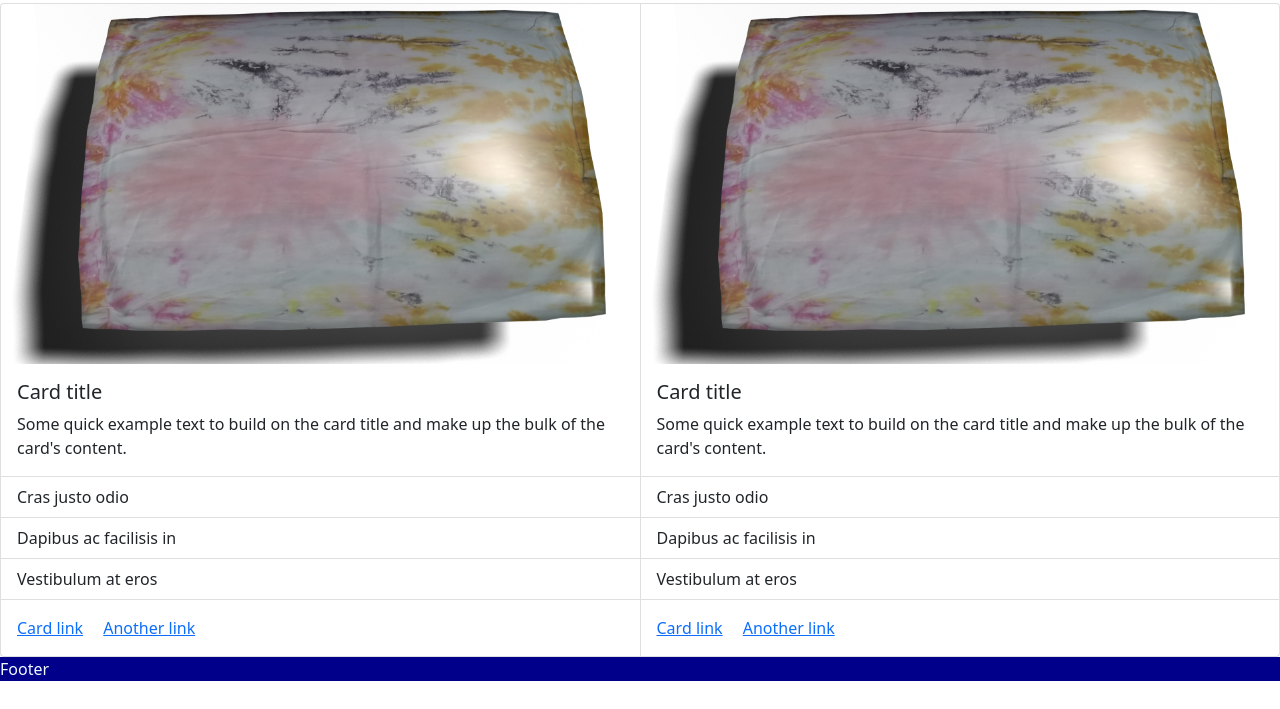
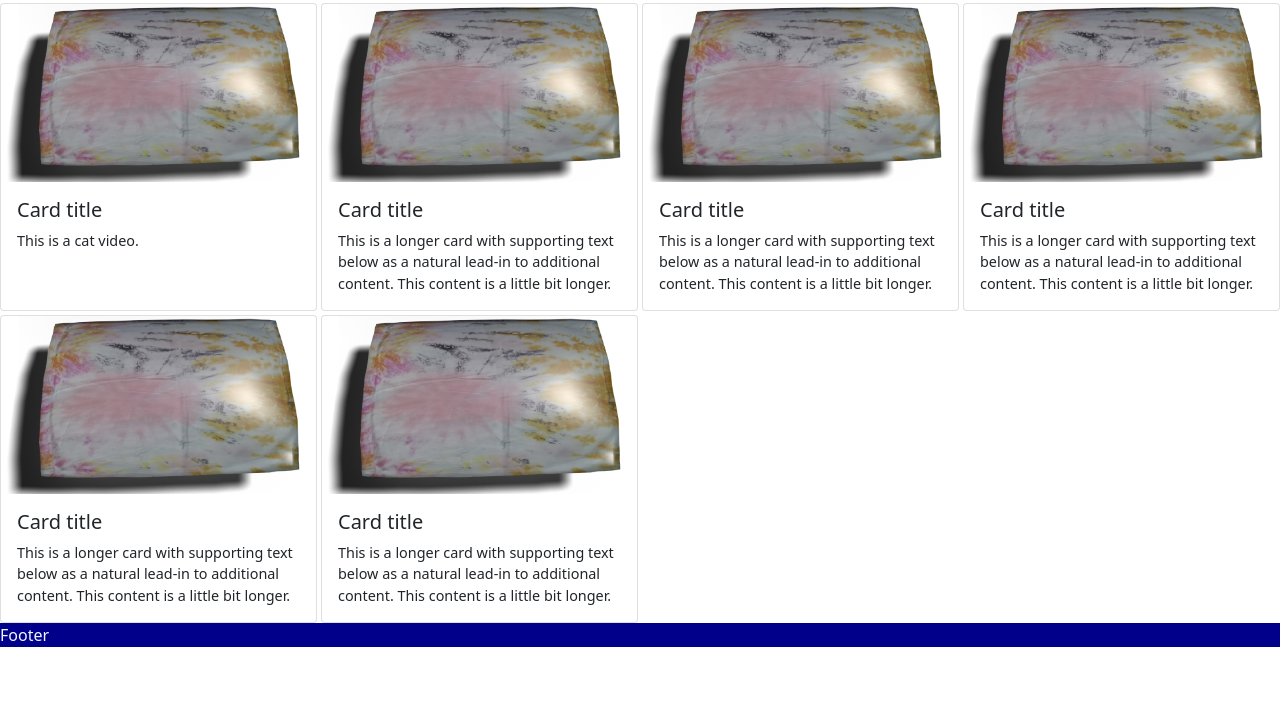
Before and after one commit to Anotrovics/Anotrovics, a PHP site: page / in a window 1280 px wide. Shown: the part 91-800 px from the top of the page. Run offline with PHP 8.4, Linux system fonts and the light colour scheme.

Commit message:
Update 1.0.0

```diff
--- a/style.css
+++ b/Main.css
@@ -95,8 +95,11 @@ body{
 }
 
 .card{
-  width: 200px;
   margin-right: 0px !important;
+}
+
+.card-text{
+  font-size: 90%;
 }
 
 footer{
--- a/index.html
+++ b/index.html
@@ -1,6 +1,7 @@
 <!DOCTYPE html>
 <html lang="en">
 <head>
+
   <!--Tittle-->
   <title>Anotrovics</title>
   <link rel="icon" type="image/png" href="Site-Acsesaris/Icon.png"/>
@@ -13,7 +14,7 @@
   <link href="https://cdn.jsdelivr.net/npm/bootstrap@5.0.0-beta1/dist/css/bootstrap.min.css" rel="stylesheet" integrity="sha384-giJF6kkoqNQ00vy+HMDP7azOuL0xtbfIcaT9wjKHr8RbDVddVHyTfAAsrekwKmP1" crossorigin="anonymous">
 
   <!--My Css Links-->
-  <link rel="stylesheet" type="text/css" href="Style.css"/>
+  <link rel="stylesheet" type="text/css" href="Main.css"/>
   <link rel="stylesheet" type="text/css" href="Styles/font.css"/>
 </head>
 
@@ -53,53 +54,78 @@
         <a class="dropdown-item top" href="#" style="font-size: 1.2vw;">Software</a>
       </div>
 
-      <input class="my-search col" type="search" placeholder="Search" aria-label="Search">
-      <button class="my-btn btn btn-outline-success col" type="submit">Search</button>
+      <input class="my-search col" type="search" id="myInput" placeholder="Search" aria-label="Search">
+      <button class="my-btn btn btn-outline-success col" onclick="searchFuntion()" type="submit">Search</button>
     </nav>
   </div>
 
   <section>
 
     <article>
-      <div class="card-group">
-        <div class="card" style="width: 18rem;">
+      <div class="row row-cols-4 row-cols-md-4 g-1" id="myUL">
+        <div class="col">
+          <div class="card h-100">
+            <img calass="card-image" src="products\pillow.png" class="card-img-top" alt="...">
+            <div class="card-body">
+              <h5 class="card-title">Card title</h5>
+              <p class="card-text">This is a cat video.</p>
+            </div>
+          </div>
+        </div>
+        <div class="col">
+          <div class="card h-100">
             <img src="products\pillow.png" class="card-img-top" alt="...">
             <div class="card-body">
               <h5 class="card-title">Card title</h5>
-            <p class="card-text">Some quick example text to build on the card title and make up the bulk of the card's content.</p>
-          </div>
-          <ul class="list-group list-group-flush">
-            <li class="list-group-item">Cras justo odio</li>
-            <li class="list-group-item">Dapibus ac facilisis in</li>
-            <li class="list-group-item">Vestibulum at eros</li>
-          </ul>
-          <div class="card-body">
-            <a href="#" class="card-link">Card link</a>
-            <a href="#" class="card-link">Another link</a>
+              <p class="card-text">This is a longer card with supporting text below as a natural lead-in to additional content. This content is a little bit longer.</p>
             </div>
           </div>
-        <div class="card" style="width: 18rem;">
+        </div>
+        <div class="col">
+          <div class="card h-100">
             <img src="products\pillow.png" class="card-img-top" alt="...">
             <div class="card-body">
               <h5 class="card-title">Card title</h5>
-            <p class="card-text">Some quick example text to build on the card title and make up the bulk of the card's content.</p>
+              <p class="card-text">This is a longer card with supporting text below as a natural lead-in to additional content. This content is a little bit longer.</p>
             </div>
-          <ul class="list-group list-group-flush">
-            <li class="list-group-item">Cras justo odio</li>
-            <li class="list-group-item">Dapibus ac facilisis in</li>
-            <li class="list-group-item">Vestibulum at eros</li>
-          </ul>
+          </div>
+        </div>
+        <div class="col">
+          <div class="card h-100">
+            <img src="products\pillow.png" class="card-img-top" alt="...">
             <div class="card-body">
-            <a href="#" class="card-link">Card link</a>
-            <a href="#" class="card-link">Another link</a>
+              <h5 class="card-title">Card title</h5>
+              <p class="card-text">This is a longer card with supporting text below as a natural lead-in to additional content. This content is a little bit longer.</p>
+            </div>
+          </div>
+        </div>
+        <div class="col">
+          <div class="card h-100">
+            <img src="products\pillow.png" class="card-img-top" alt="...">
+            <div class="card-body">
+              <h5 class="card-title">Card title</h5>
+              <p class="card-text">This is a longer card with supporting text below as a natural lead-in to additional content. This content is a little bit longer.</p>
+            </div>
+          </div>
+        </div>
+        <div class="col">
+          <div class="card h-100">
+            <img src="products\pillow.png" class="card-img-top" alt="...">
+            <div class="card-body">
+              <h5 class="card-title">Card title</h5>
+              <p class="card-text">This is a longer card with supporting text below as a natural lead-in to additional content. This content is a little bit longer.</p>
+            </div>
+          </div>
         </div>
       </div>
     </article>
   </section>
 
         <footer>
-            <p>Footer</p>
+            <p id="test">Footer</p>
         </footer>
+
+        <script type="text/javascript" src="js\code-adder.js"></script>
 
         <!-- Bootstrap Bundle with Popper -->
         <script src="https://cdn.jsdelivr.net/npm/bootstrap@5.0.0-beta1/dist/js/bootstrap.bundle.min.js" integrity="sha384-ygbV9kiqUc6oa4msXn9868pTtWMgiQaeYH7/t7LECLbyPA2x65Kgf80OJFdroafW" crossorigin="anonymous"></script>
--- /dev/null
+++ b/js/code-adder.js
@@ -0,0 +1,35 @@
+function s() {
+  var input, filter, ul, li, a, i, txtValue;
+  input = document.getElementById('myInput');
+  filter = input.value.toUpperCase();
+  ul = document.getElementById("myUL");
+  li = ul.getElementsByClassName('card');
+
+  // Loop through all list items, and hide those who don't match the search query
+  for (i = 0; i < li.length; i++) {
+    a = li[i].getElementsByTagName("h5")[0];
+    txtValue = a.textContent || a.innerText;
+    if (txtValue.toUpperCase().indexOf(filter) > -1) {
+      li[i].style.display = "";
+    } else {
+      li[i].style.display = "none";
+    }
+  }
+}
+
+function searchFuntion() {
+  array =[]
+  for (i=0; i < 5; i++){
+    array[i] = i + 1
+  }
+  i = array.length
+
+  while (i--) {
+    j = Math.floor(Math.random() * (i+1));
+    // swap randomly chosen element with current element
+    char = array[i];
+    array[i] = array[j];
+    array[j] = char;
+  }
+  window.alert(array)
+}
```
Also changed, not shown: js/Main.js (added). Lines whose indentation alone changed are shown as unchanged.
